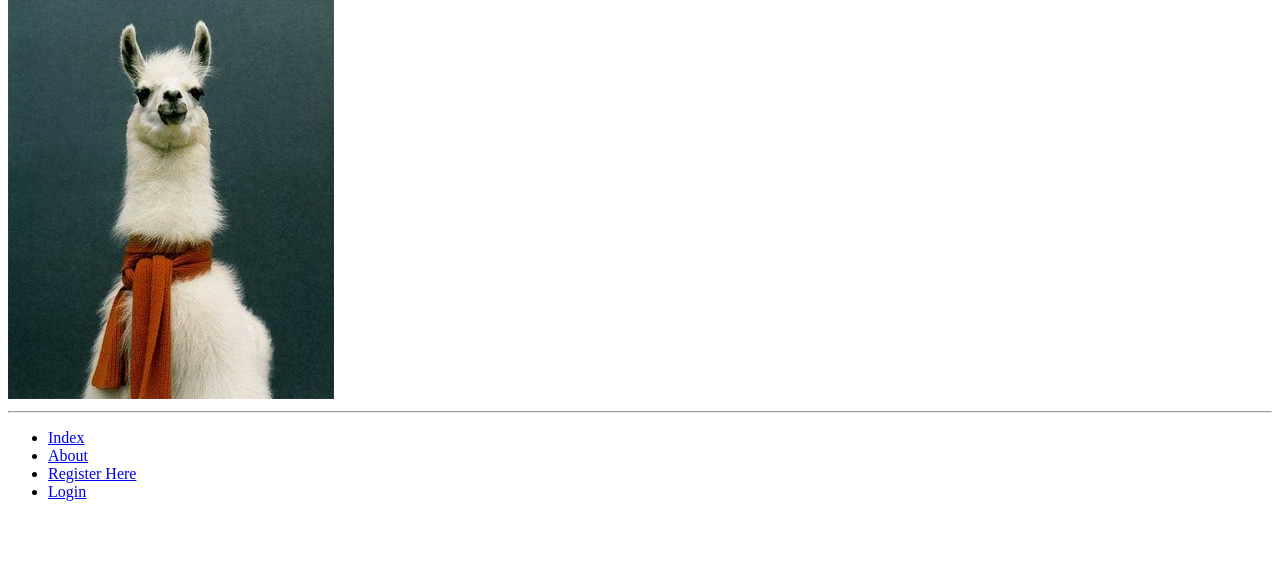
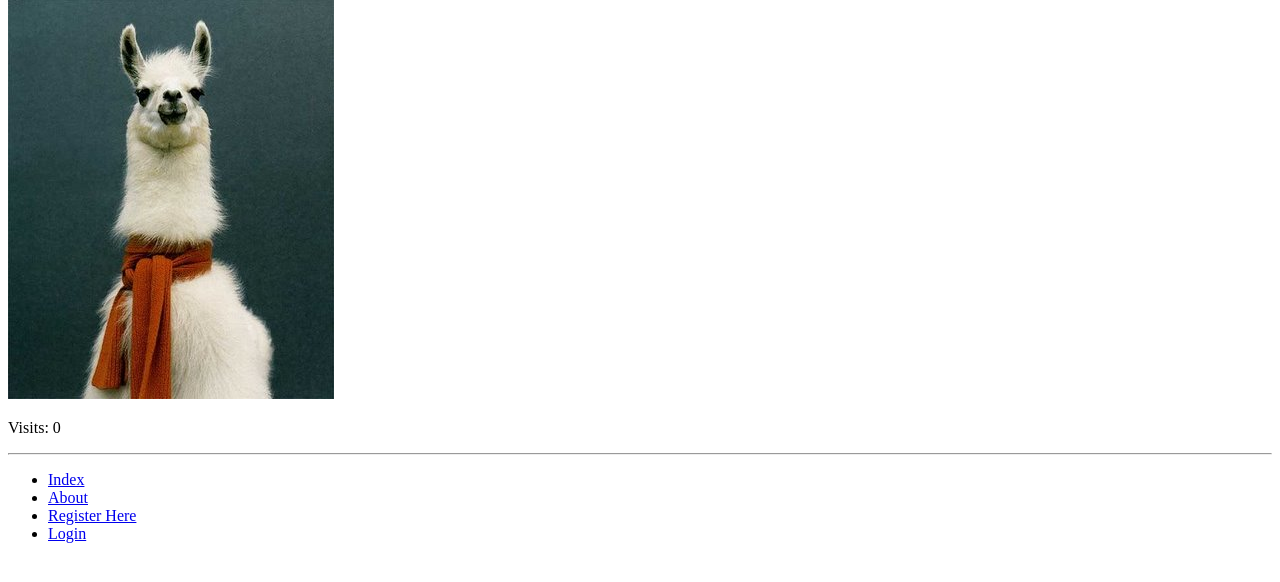
Before and after one commit to ribakau/tangowithdjango, a Django app: page /rango/about/ in a window 1280 px wide. Shown: the part 51-633 px from the top of the page. Run offline with Django 3.2, Linux system fonts and the light colour scheme.

Commit message:
Chapter 011 - Completed

```diff
--- a/rango/views.py
+++ b/rango/views.py
@@ -4,16 +4,53 @@ from rango.models import Category, Page
 from rango.forms import CategoryForm, PageForm, UserForm, UserProfileForm
 from django.contrib.auth import authenticate, login, logout
 from django.contrib.auth.decorators import login_required
+from datetime import datetime
 
 def index(request):
+
     category_list = Category.objects.order_by('-likes')[:5]
     page_list = Page.objects.order_by('-views')[:5]
+
     context_dict = {'categories': category_list, 'pages': page_list}
-    return render(request, 'rango/index.html', context_dict)
+
+    visits = request.session.get('visits')
+    if not visits:
+        visits = 1
+    reset_last_visit_time = False
+
+    last_visit = request.session.get('last_visit')
+    if last_visit:
+        last_visit_time = datetime.strptime(last_visit[:-7], "%Y-%m-%d %H:%M:%S")
+
+        if (datetime.now() - last_visit_time).seconds > 0:
+            # ...reassign the value of the cookie to +1 of what it was before...
+            visits = visits + 1
+            # ...and update the last visit cookie, too.
+            reset_last_visit_time = True
+    else:
+        # Cookie last_visit doesn't exist, so create it to the current date/time.
+        reset_last_visit_time = True
+
+    if reset_last_visit_time:
+        request.session['last_visit'] = str(datetime.now())
+        request.session['visits'] = visits
+    context_dict['visits'] = visits
+
+
+    response = render(request,'rango/index.html', context_dict)
+
+    return response
 
 
 def about(request):
-    return render(request, 'rango/about.html')
+
+    if request.session.get('visits'):
+        count = request.session.get('visits')
+    else:
+        count = 0
+
+
+    return render(request, 'rango/about.html', {'visits': count})
 
 
 def category(request, category_name_slug):
--- a/templates/rango/about.html
+++ b/templates/rango/about.html
@@ -7,4 +7,5 @@
 {% block body_block %}
         <p>This tutorial has been put up by Mindaugas Ribakauskas, <strong>2093693</strong></p>
         <img src="{% static "images/llama.jpg" %}" alt="Picture of me" /><br/>
+        <p>Visits: <strogn>{{ visits }}</strong></p>
 {% endblock %}
```
